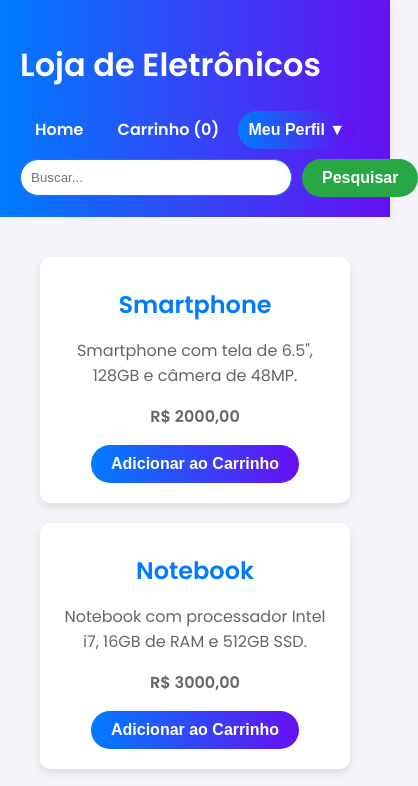
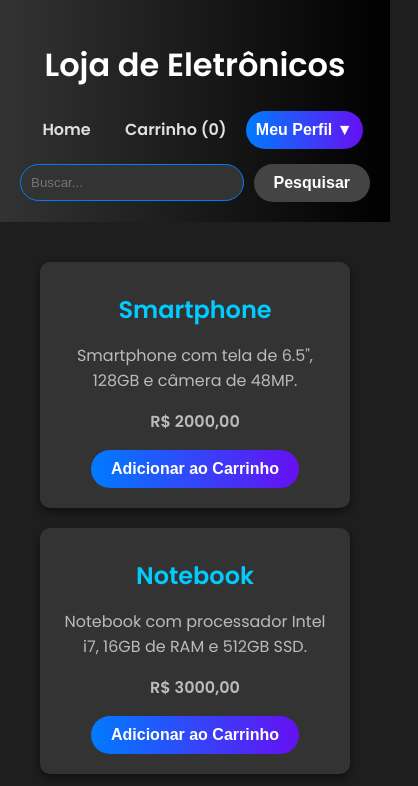
Before and after one commit to viniciusgoedert/TESTE2, a plain HTML site: page index.html in a window 390 px wide. Shown: the top 786 px of the page, 418 px wide, since content can reach past the window. Drawn offline with Linux system fonts and the light colour scheme.

Commit message:
Update styles.css

```diff
--- a/styles.css
+++ b/styles.css
@@ -1,18 +1,18 @@
-/* Fonte moderna */
+/* Tema Escuro */
 body {
     font-family: 'Poppins', sans-serif;
     margin: 0;
     padding: 0;
-    background-color: #f4f4f9; /* Fundo claro e suave */
-    color: #333; /* Texto escuro e legível */
+    background-color: #1e1e1e; /* Fundo escuro */
+    color: #e0e0e0; /* Texto claro */
 }
 
-/* Cabeçalho com gradiente */
+/* Cabeçalho com gradiente para tema escuro */
 header {
-    background: linear-gradient(90deg, #007bff, #6610f2); /* Gradiente azul/roxo */
+    background: linear-gradient(90deg, #333, #000); /* Gradiente mais escuro */
     color: #fff;
     padding: 20px;
-    box-shadow: 0 4px 8px rgba(0, 0, 0, 0.1); /* Sombra para o cabeçalho */
+    box-shadow: 0 4px 8px rgba(0, 0, 0, 0.2);
     display: flex;
     flex-wrap: wrap;
     justify-content: space-between;
@@ -20,7 +20,7 @@ header {
 }
 
 nav a {
-    color: #fff;
+    color: #e0e0e0;
     margin: 0 15px;
     text-decoration: none;
     font-weight: bold;
@@ -42,7 +42,7 @@ nav a:hover::after {
     width: 100%;
 }
 
-/* Caixa de busca estilizada */
+/* Caixa de busca para tema escuro */
 .search-container {
     display: flex;
     align-items: center;
@@ -55,8 +55,8 @@ nav a:hover::after {
     margin-right: 10px;
     border: 1px solid #007bff;
     border-radius: 20px;
-    background-color: #fff;
-    color: #333;
+    background-color: #333;
+    color: #e0e0e0;
     transition: box-shadow 0.3s ease;
 }
 
@@ -65,7 +65,7 @@ nav a:hover::after {
 }
 
 #search-button {
-    background: #28a745;
+    background: #444;
     color: white;
     border: none;
     padding: 10px 20px;
@@ -76,25 +76,26 @@ nav a:hover::after {
 }
 
 #search-button:hover {
-    background: #218838;
+    background: #555;
 }
 
-/* Estilo dos cartões de produto */
+/* Estilo dos produtos em tema escuro */
 .product-list {
     display: grid;
     grid-template-columns: repeat(auto-fit, minmax(300px, 1fr));
     gap: 20px;
     padding: 40px;
-    background-color: #f4f4f9;
+    background-color: #1e1e1e;
 }
 
 .product {
-    background-color: #fff;
+    background-color: #333; /* Fundo mais escuro */
     border-radius: 10px;
     padding: 20px;
-    box-shadow: 0 4px 8px rgba(0, 0, 0, 0.1);
+    box-shadow: 0 4px 8px rgba(0, 0, 0, 0.5);
     transition: transform 0.3s ease, box-shadow 0.3s ease;
     text-align: center;
+    color: #e0e0e0; /* Texto claro */
 }
 
 .product:hover {
@@ -105,12 +106,12 @@ nav a:hover::after {
 .product h3 {
     margin: 10px 0;
     font-size: 1.5rem;
-    color: #007bff;
+    color: #00ccff; /* Cor mais viva para títulos */
 }
 
 .product p {
     font-size: 1rem;
-    color: #666;
+    color: #bbb;
 }
 
 button {
@@ -129,7 +130,7 @@ button:hover {
     background: linear-gradient(90deg, #6610f2, #007bff);
 }
 
-/* Modal do Carrinho com desfoque no fundo */
+/* Modal do Carrinho para tema escuro */
 .modal {
     display: none;
     position: fixed;
@@ -139,12 +140,12 @@ button:hover {
     width: 100%;
     height: 100%;
     background-color: rgba(0, 0, 0, 0.5);
-    backdrop-filter: blur(5px); /* Efeito de desfoque */
+    backdrop-filter: blur(5px);
 }
 
 .modal-content {
-    background-color: #fff;
-    color: #333;
+    background-color: #222; /* Fundo mais escuro */
+    color: #e0e0e0;
     margin: 15% auto;
     padding: 40px;
     border-radius: 10px;
@@ -168,10 +169,10 @@ button:hover {
     cursor: pointer;
 }
 
-/* Footer estilizado */
+/* Footer para tema escuro */
 footer {
-    background: #1f1f1f;
-    color: #e0e0e0;
+    background: #111;
+    color: #bbb;
     text-align: center;
     padding: 40px 20px;
 }
@@ -240,7 +241,7 @@ footer {
     padding: 10px;
     margin-top: 5px;
     border-radius: 10px;
-    border: 1px solid #ccc;
+    border: 1px solid #333;
     box-shadow: 0 4px 8px rgba(0, 0, 0, 0.1);
 }
 
@@ -263,3 +264,34 @@ footer {
 #pedido-lista.show {
     display: block;
 }
+
+/* Responsividade */
+@media (max-width: 768px) {
+    header {
+        flex-direction: column;
+        text-align: center;
+    }
+
+    .search-container {
+        margin-top: 15px;
+        width: 100%;
+    }
+
+    #search-input {
+        width: 100%; /* Caixa de busca mais larga em telas menores */
+    }
+
+    .product-list {
+        grid-template-columns: 1fr; /* Um produto por linha em dispositivos móveis */
+    }
+
+    .modal-content {
+        width: 95%; /* Modal mais ajustado para telas pequenas */
+    }
+}
+
+@media (min-width: 769px) and (max-width: 1024px) {
+    .product-list {
+        grid-template-columns: repeat(2, 1fr); /* Dois produtos por linha em tablets */
+    }
+}
```
